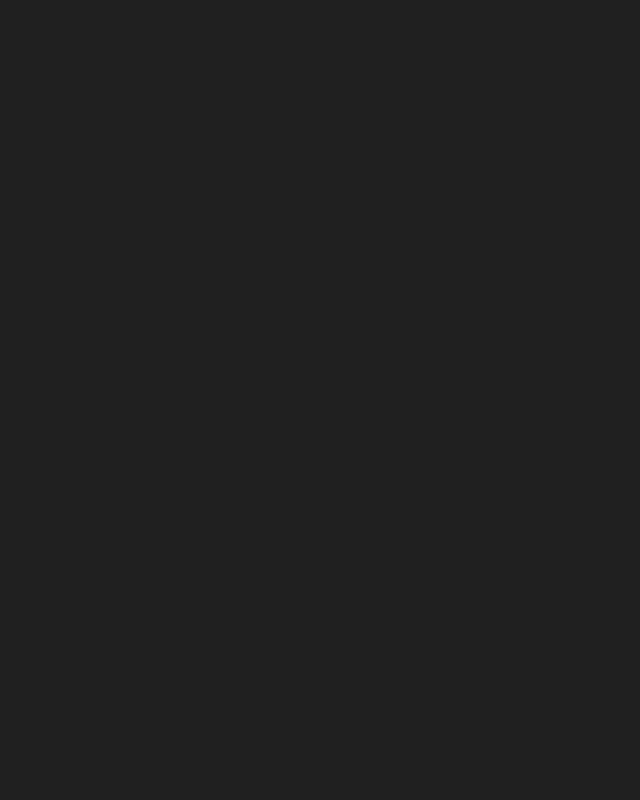
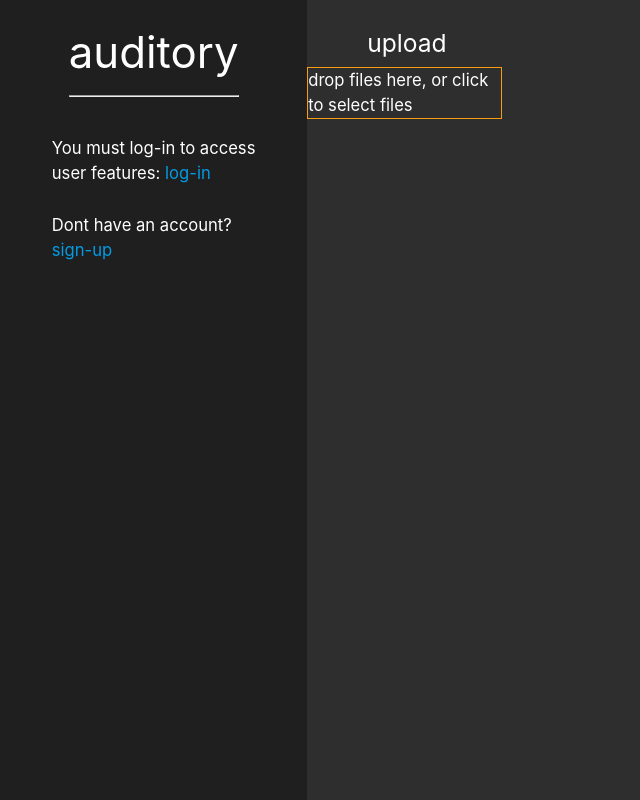
Before and after one commit to RyanBranco/auditory, a React (Create React App) app: page /upload in a window 1280 px wide. Shown: the whole page, without its empty margins (0-640 px from the left). Built offline with nearby package versions, Linux system fonts and the light colour scheme.

Commit message:
upload file routing

```diff
--- a/package.json
+++ b/package.json
@@ -17,6 +17,7 @@
     "nodemon": "^2.0.3",
     "react": "^16.13.1",
     "react-dom": "^16.13.1",
+    "react-dropzone": "^10.2.2",
     "react-router-dom": "^5.1.2",
     "react-scripts": "3.4.1",
     "serve-favicon": "^2.5.0",
--- a/src/components/SideBarContent/SideBarContent.jsx
+++ b/src/components/SideBarContent/SideBarContent.jsx
@@ -5,7 +5,9 @@ import styles from "./SideBarContent.module.css";
 const SideBarContent = (props) => {
     let sideBar = props.user ?
         <div>
-            <Link id={styles.SideBarContent} to='' onClick={props.handleLogout}>logout</Link>
+            <Link to="/"><p>home</p></Link>
+            <Link to="/upload"><p>upload</p></Link>
+            <Link id={styles.SideBarContent} to='' onClick={props.handleLogout}><p>logout</p></Link>
         </div>
         :
         <div id={styles.LoginSideBar}>
--- a/src/pages/App/App.js
+++ b/src/pages/App/App.js
@@ -39,14 +39,11 @@ class App extends Component {
               history={history}
             />
           }/>
-          <Route exact path='/' render={() =>
-            <WebPage
-              handleLogout={this.handleLogout}
-              user={this.state.user}
-            />
-          }/>
+          <WebPage
+            handleLogout={this.handleLogout}
+            user={this.state.user}
+          />
         </Switch>
-
       </div>
     );
   }
--- /dev/null
+++ b/src/pages/UploadPage/UploadPage.jsx
@@ -0,0 +1,19 @@
+import React from "react";
+import {useDropzone} from 'react-dropzone'
+import styles from "./UploadPage.module.css";
+
+const UploadPage = () => {
+    const {getRootProps, getInputProps} = useDropzone()
+
+    return (
+        <div id={styles.UploadPage} className="contracted-main">
+        <h5>upload</h5>
+            <div id={styles.dragAndDrop} {...getRootProps()}>
+                <input {...getInputProps()} />
+                <p>drop files here, or click to select files</p>
+            </div>
+        </div>
+    )
+}
+
+export default UploadPage;
--- /dev/null
+++ b/src/pages/UploadPage/UploadPage.module.css
@@ -0,0 +1,22 @@
+#UploadPage {
+    float: right;
+    display: flex;
+    flex-direction: column;
+    height: 100vh;
+    background-color: #2e2e2e;
+}
+
+#UploadPage p {
+    color: white;
+}
+
+#UploadPage h5 {
+    color: white;
+    margin-top: 2rem;
+    margin-left: 4rem;
+}
+
+#dragAndDrop {
+    width: 20%;
+    border: 1px solid #F49E10;
+}
--- a/src/pages/WebPage/WebPage.jsx
+++ b/src/pages/WebPage/WebPage.jsx
@@ -1,6 +1,8 @@
 import React from "react";
+import { Switch, Route } from "react-router-dom";
 import SideBar from "../../components/SideBar/SideBar";
 import Main from "../../components/Main/Main";
+import UploadPage from "../UploadPage/UploadPage";
 
 const WebPage = (props) => {
     return(
@@ -9,9 +11,16 @@ const WebPage = (props) => {
                 handleLogout={props.handleLogout}
                 user={props.user}
             />
-            <Main
-                user={props.user}
-            />
+            <Switch>
+                <Route exact path="/" render={() =>
+                    <Main
+                        user={props.user}
+                    />
+                }/>
+                <Route exact path="/upload" render={() =>
+                    <UploadPage />
+                }/>
+            </Switch>
         </div>
     )
 }
```
Also changed, not shown: routes/api/uploads.js (line endings or trailing spaces), 1 other file (tests, documents, lock files or other folders).
